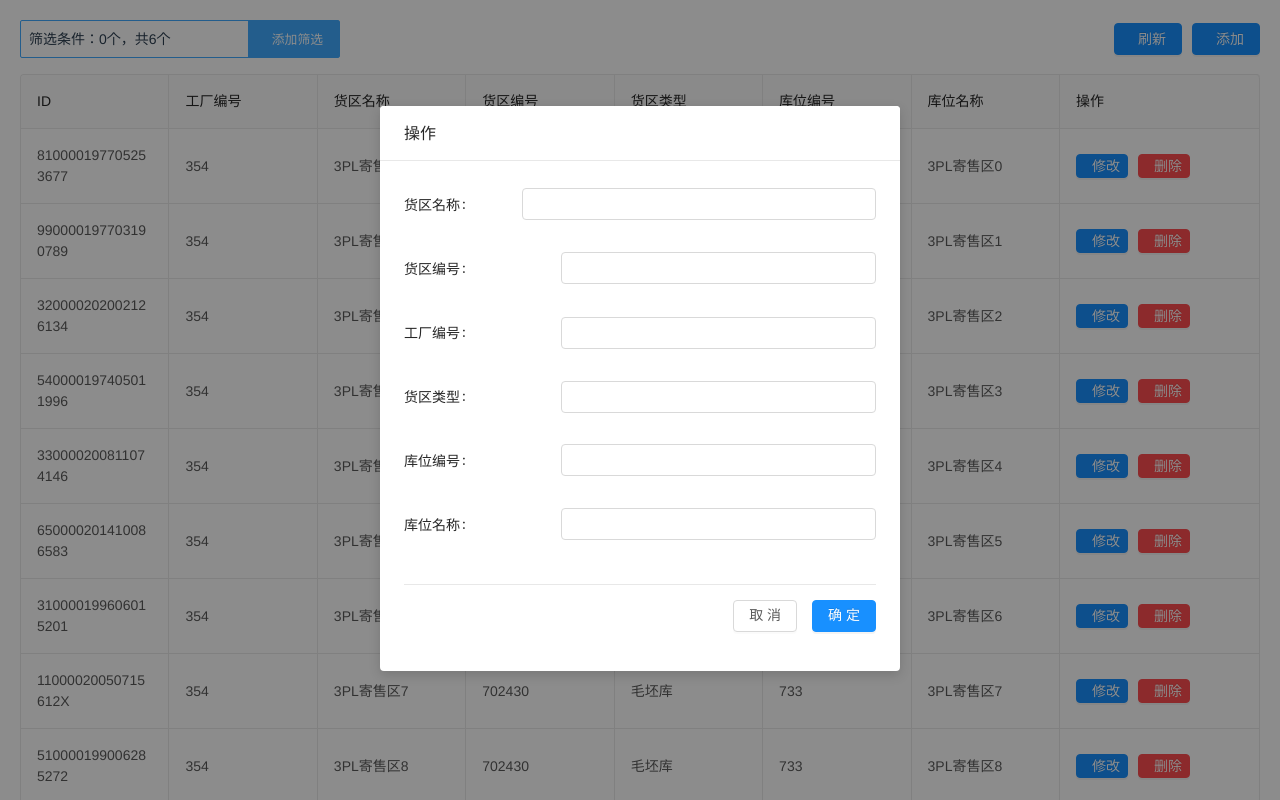
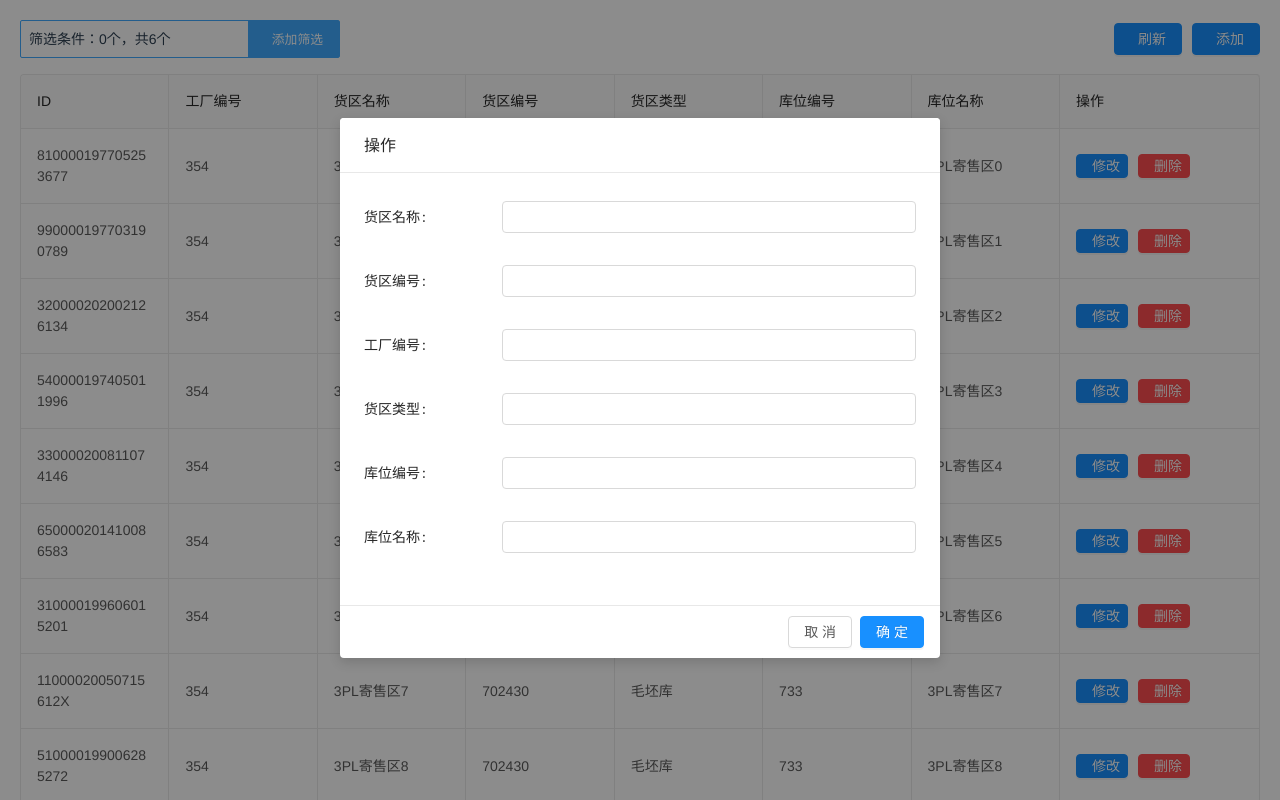
Before and after one commit to JabinPeng/easily-table, a Vue app: page / in a window 1280 px wide. Both pictures are taken after a click on the button "添加". Shown: the top 800 px of the page. Built offline with nearby package versions, Linux system fonts and the light colour scheme.

Commit message:
:rocket:新增表单功能

```diff
--- a/src/App.vue
+++ b/src/App.vue
@@ -18,7 +18,7 @@
     import zhCN from 'ant-design-vue/lib/locale-provider/zh_CN';
     import EasilyTable from "./components/EasilyTable/Index";
     // import { httpAction } from "./mock/api";
-import { getList, addList, editList, delList } from "./mock/api/data";
+    import {getList, addList, editList, delList} from "./mock/api/data";
 
     export default {
         name: "App",
@@ -35,29 +35,29 @@ export default {
                         dataIndex: "warehouse_name",
                         key: "warehouse_name"
                     },
-        { title: "货区编号", dataIndex: "warehouse_Num", key: "warehouse_Num" },
-        { title: "库位类型", dataIndex: "warehouseType", key: "warehouseType" },
-        { title: "工厂编号", dataIndex: "factoryNum", key: "factoryNum" },
-        { title: "库位编号", dataIndex: "placeCode", key: "placeCode" },
-        { title: "库位名称", dataIndex: "placeName", key: "placeName" }
+                    {title: "货区编号", dataIndex: "warehouse_Num", key: "warehouse_Num"},
+                    {title: "库位类型", dataIndex: "warehouseType", key: "warehouseType"},
+                    {title: "工厂编号", dataIndex: "factoryNum", key: "factoryNum"},
+                    {title: "库位编号", dataIndex: "placeCode", key: "placeCode"},
+                    {title: "库位名称", dataIndex: "placeName", key: "placeName"}
                 ],
                 columns: [
-        { title: "ID", dataIndex: "id", key: "id" },
-        { title: "工厂编号", dataIndex: "factoryNum", key: "factoryNum" },
+                    {title: "ID", dataIndex: "id", key: "id"},
+                    {title: "工厂编号", dataIndex: "factoryNum", key: "factoryNum"},
                     {
                         title: "货区名称",
                         dataIndex: "warehouse_name",
                         key: "warehouse_name"
                     },
-        { title: "货区编号", dataIndex: "warehouse_Num", key: "warehouse_Num" },
-        { title: "货区类型", dataIndex: "warehouseType", key: "warehouseType" },
-        { title: "库位编号", dataIndex: "placeCode", key: "placeCode" },
-        { title: "库位名称", dataIndex: "placeName", key: "placeName" },
+                    {title: "货区编号", dataIndex: "warehouse_Num", key: "warehouse_Num"},
+                    {title: "货区类型", dataIndex: "warehouseType", key: "warehouseType"},
+                    {title: "库位编号", dataIndex: "placeCode", key: "placeCode"},
+                    {title: "库位名称", dataIndex: "placeName", key: "placeName"},
                     {
                         title: "操作",
                         width: 200,
                         dataIndex: "action",
-          scopedSlots: { customRender: "action" }
+                        scopedSlots: {customRender: "action"}
                     }
                 ],
                 rowOptions: [
@@ -68,6 +68,11 @@ export default {
                         showConfirm: false,
                         showDailog: true,
                         refresh: true,
+                        formConfig: {
+                            justify: 'flex-start',
+                            colSpan: 12,
+                            gutter: 24
+                        },
                         formFields: [
                             {
                                 type: "input",
@@ -101,8 +106,8 @@ export default {
                                     }
                                 ]
                             },
-            { key: "placeCode", dataIndex: "placeCode" },
-            { key: "placeName", dataIndex: "placeName" }
+                            {key: "placeCode", dataIndex: "placeCode"},
+                            {key: "placeName", dataIndex: "placeName"}
                         ],
                         type: "primary",
                         params: {
@@ -114,7 +119,7 @@ export default {
                             placeCode: 'placeCode',
                             placeName: 'placeName'
                         },
-          before(form){  // 点击确认接口调用前
+                        before(form) {  // 点击确认接口调用前
                             console.log(form)
                         },
                         api: editList
@@ -129,11 +134,6 @@ export default {
                         params: {
                             id: "id"
                         },
-          // api: (params) => {
-          //   return httpAction('list/del', 'delete', { id: params.id }).then((res) => {
-          //     return res
-          //   })
-          // },
                         api: delList
                     }
                 ],
@@ -152,22 +152,27 @@ export default {
                         showTitle: false,
                         type: "primary",
                         refresh: true,
+                        formConfig: {
                             justify: 'space-between',
                             colSpan: 24,
+                        },
+                        modalConfig: {},
                         // 表单展示数据
                         formFields: [
-            { key: "warehouse_name", dataIndex: "warehouse_name", labelCol: 6, wrapperCol: 18 },
-            { key: "warehouse_Num", dataIndex: "warehouse_Num" },
+                            {key: "warehouse_name", dataIndex: "warehouse_name", labelCol: 6, wrapperCol: 18},
+                            {key: "warehouse_Num", dataIndex: "warehouse_Num", labelCol: 6, wrapperCol: 18},
                             {
                                 key: "factoryNum",
                                 dataIndex: "factoryNum",
                                 options: [],
-              type: "select"
+                                type: "select", labelCol: 6, wrapperCol: 18
                             },
                             {
                                 key: "warehouseType",
                                 dataIndex: "warehouseType",
                                 type: "select",
+                                labelCol: 6,
+                                wrapperCol: 18,
                                 options: [
                                     {
                                         key: "成品库",
@@ -179,8 +184,8 @@ export default {
                                     }
                                 ]
                             },
-            { key: "placeCode", dataIndex: "placeCode" },
-            { key: "placeName", dataIndex: "placeName" }
+                            {key: "placeCode", dataIndex: "placeCode", labelCol: 6, wrapperCol: 18},
+                            {key: "placeName", dataIndex: "placeName", labelCol: 6, wrapperCol: 18}
                         ],
                         params: {
                             warehouse_name: 'warehouse_name',
@@ -197,7 +202,7 @@ export default {
         },
         methods: {
             /** 获取列表 **/
-    loadData (params) {
+            loadData(params) {
                 return getList(params).then((res) => {
                     if (res.success) {
                         return res.result
@@ -205,14 +210,6 @@ export default {
                         this.$message.error(res.message)
                     }
                 })
-    },
-    /** 新增 **/
-    handleAdd (params) {
-        return addList(params).then((res) => res)
-    },
-    /** 修改 **/
-    handleEdit (params) {
-        return editList(params).then((res) => res)
             }
         }
     };
--- a/src/components/CustomForm/Index.vue
+++ b/src/components/CustomForm/Index.vue
@@ -1,8 +1,22 @@
 <template>
-  <a-modal v-model="visible" :title="title" centered :footer="null">
+  <a-modal v-model="visible"
+           :title="title"
+           centered
+           :bodyStyle="modalConfig.bodyStyle"
+           :cancelText="modalConfig.cancelText"
+           :okText="modalConfig.okText"
+           :okType="modalConfig.okType"
+           :keyboard="modalConfig.keyboard"
+           :mask="modalConfig.mask"
+           :maskClosable="modalConfig.maskClosable"
+           :width="modalConfig.width"
+           :afterClose="modalConfig.afterClose"
+           @ok="okHandle"
+           @cancel="visible = false"
+    >
     <a-form layout="horizontal" label-align="left">
-      <a-row type="flex" :justify="justify" class="login-form">
-        <a-col :span="colSpan" v-for="(item, index) in fields" :key="index">
+      <a-row type="flex" :justify="formConfig.justify" class="login-form" :gutter="formConfig.gutter">
+        <a-col :span="formConfig.colSpan" v-for="(item, index) in fields" :key="index">
           <!-- has-feedback -->
           <a-form-item
             :label="item.label"
@@ -90,23 +104,6 @@
             />
           </a-form-item>
         </a-col>
-
-        <a-col span="24">
-          <div
-            style="text-align:right;width:100%;border-top:1px solid #E8E8E8; padding:15px 0;margin-top:15px;"
-          >
-            <a-button
-              type="default"
-              style="margin-right:15px"
-              @click="visible = false"
-            >
-              取消
-            </a-button>
-            <a-button @click="okHandle" type="primary">
-              确定
-            </a-button>
-          </div>
-        </a-col>
       </a-row>
     </a-form>
   </a-modal>
@@ -124,14 +121,32 @@ export default {
       type: Boolean,
       default: false
     },
-    justify: {
-      type: String,
-      default: 'space-between'
+    formConfig: {
+      type: Object,
+      default: () => {
+          return {
+              justify: 'space-bettew',
+              colSpan: 24,
+              gutter: 24
+          }
+      }
     },
-    colSpan: {
-      type: Number,
-      default: 24
-    },
+      modalConfig: {
+          type: Object,
+          default: () => {
+              return {
+                  width: 600,
+                  bodyStyle: {},
+                  cancelText: '取消',
+                  okText: '确定',
+                  okType: 'primary',
+                  keyboard: true,
+                  mask: true,
+                  maskClosable: true,
+                  afterClose: () => {}
+              }
+          }
+      },
     fields: {
       type: Array,
       default: () => []
--- a/src/mock/tableData.js
+++ b/src/mock/tableData.js
@@ -47,9 +47,10 @@ const addData = options => {
 const editData = options => {
   const queryParameters = getQueryParameters(options);
   console.log("queryParameters", queryParameters);
-  let editData = list.find((v) => (v.id =  queryParameters.id))
-  editData = { ...queryParameters, id: queryParameters.id }
-  console.log(editData)
+  let editData = list.find((v) => (v.id === queryParameters.id))
+  Object.keys(queryParameters).forEach((key) => {
+    editData[key] = queryParameters[key]
+  })
   return builder(null, '修改成功', true);
 
 }
```
Also changed, not shown: 1 other file (tests, documents, lock files or other folders). Lines whose indentation alone changed are shown as unchanged.
